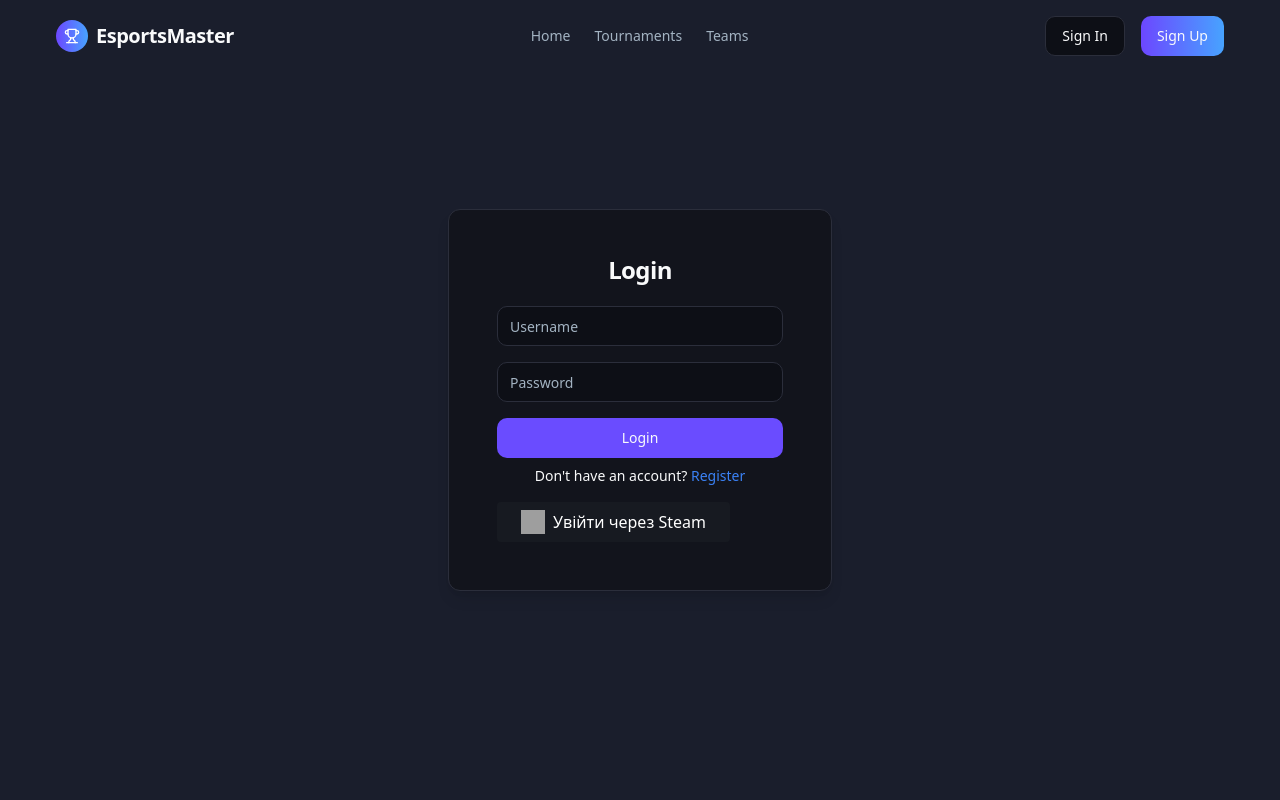
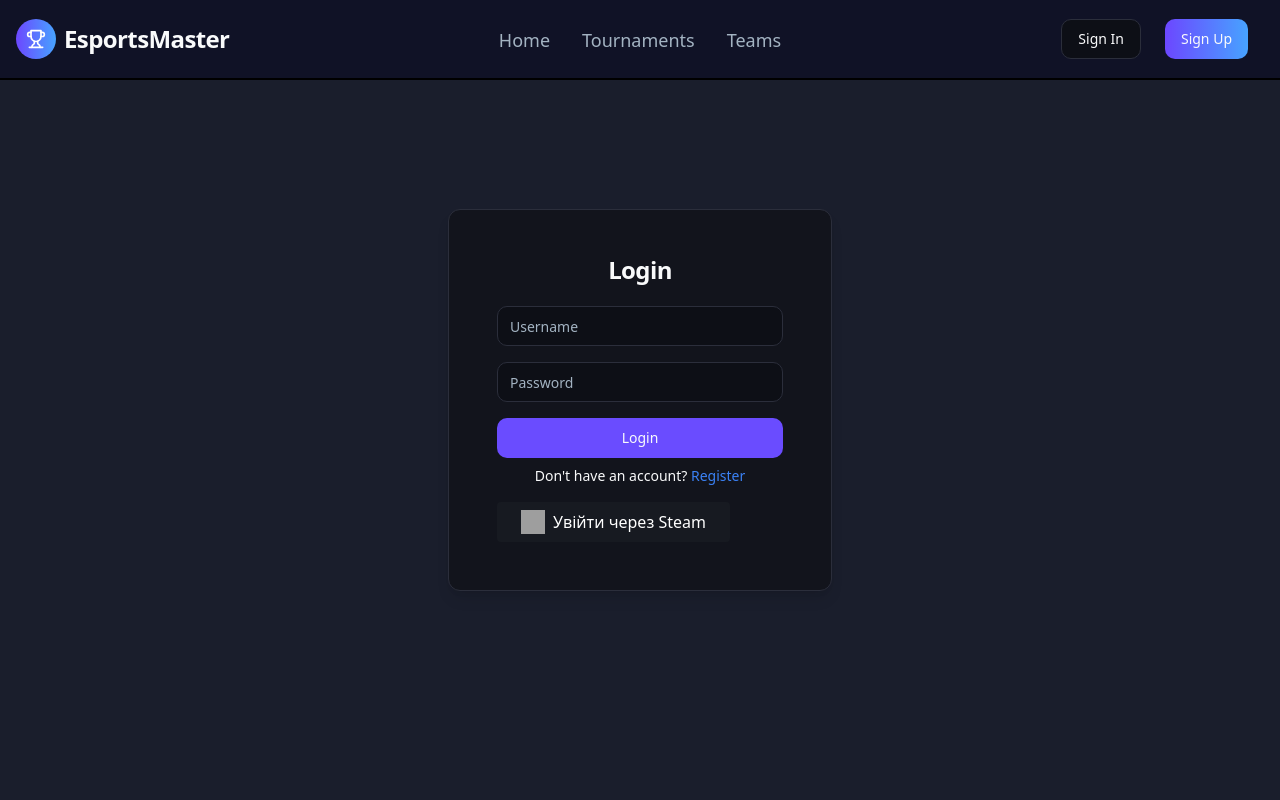
Before and after one commit to dddiimmaa220033/cyberWebFrontend1, a React (Vite) app: page /login in a window 1280 px wide. Shown: the top 800 px of the page. Built offline with nearby package versions, Linux system fonts and the light colour scheme; grey boxes are pictures that could not be loaded.

Commit message:
Update Navbar.tsx

```diff
--- a/src/components/layout/Navbar.tsx
+++ b/src/components/layout/Navbar.tsx
@@ -1,35 +1,80 @@
-import React, { useState, useEffect } from "react";
+import React, { useState, useEffect, useRef } from "react";
 import { Link, useLocation, useNavigate } from "react-router-dom";
 import { Button } from "@/components/ui/button";
-import { Trophy, Users, Home, Menu, X, Settings } from "lucide-react";
+import { Trophy, Users, Home, Settings, Menu } from "lucide-react";
 import { cn } from "@/lib/utils";
+
+const DEFAULT_BG = "bg-[#101226]";
 
 const Navbar = () => {
   const [isScrolled, setIsScrolled] = useState(false);
-  const [isMobileMenuOpen, setIsMobileMenuOpen] = useState(false);
-  const location = useLocation();
-  const navigate = useNavigate();
+  const [showNavbar, setShowNavbar] = useState(true);
+  const [headerBg, setHeaderBg] = useState(DEFAULT_BG);
+  const [mobileMenu, setMobileMenu] = useState(false);
+  const lastScrollY = useRef(window.scrollY);
 
   const [isAuthenticated, setIsAuthenticated] = useState(false);
   const [username, setUsername] = useState("");
+  const location = useLocation();
+  const navigate = useNavigate();
 
   useEffect(() => {
     const token = localStorage.getItem("token");
     const storedUsername = localStorage.getItem("username");
     if (token && storedUsername) {
       setIsAuthenticated(true);
-      setUsername(storedUsername); // відображаємо ім'я користувача
+      setUsername(storedUsername);
     } else {
       setIsAuthenticated(false);
     }
-  }, [localStorage.getItem("token"), localStorage.getItem("username")]); // Викликається при зміні значень
+  }, []);
+
+  // Intersection Observer для секцій
+  useEffect(() => {
+    const headerHeight = 80; // h-20 = 80px
+    const sections = Array.from(document.querySelectorAll("[data-header-bg]"));
+    if (!sections.length) return;
+
+    const observer = new window.IntersectionObserver(
+      (entries) => {
+        const visible = entries
+          .filter(e => e.isIntersecting)
+          .sort((a, b) => a.boundingClientRect.top - b.boundingClientRect.top);
+        if (visible.length > 0) {
+          const bg = visible[0].target.getAttribute("data-header-bg") || DEFAULT_BG;
+          setHeaderBg(bg);
+        }
+      },
+      {
+        root: null,
+        rootMargin: `-${headerHeight}px 0px 0px 0px`,
+        threshold: 0
+      }
+    );
+    sections.forEach(section => observer.observe(section));
+    return () => observer.disconnect();
+  }, [location.pathname]);
+
+  // Скрол хедер
+  useEffect(() => {
+    const handleScroll = () => {
+      setIsScrolled(window.scrollY > 10);
+      if (window.scrollY > lastScrollY.current && window.scrollY > 60) {
+        setShowNavbar(false); // вниз — сховати
+      } else {
+        setShowNavbar(true); // вгору — показати
+      }
+      lastScrollY.current = window.scrollY;
+    };
+    window.addEventListener("scroll", handleScroll);
+    return () => window.removeEventListener("scroll", handleScroll);
+  }, []);
 
   const navLinks = [
     { path: "/", label: "Home", icon: <Home className="h-4 w-4 mr-2" /> },
     { path: "/tournaments", label: "Tournaments", icon: <Trophy className="h-4 w-4 mr-2" /> },
     { path: "/teams", label: "Teams", icon: <Users className="h-4 w-4 mr-2" /> },
   ];
-
   const role = localStorage.getItem("role");
   if (isAuthenticated && role === "2") {
     navLinks.push({
@@ -38,42 +83,44 @@ const Navbar = () => {
       icon: <Settings className="h-4 w-4 mr-2" />
     });
   }
-
   const isActive = (path: string) => location.pathname === path;
 
   const handleLogout = () => {
     localStorage.removeItem("token");
     localStorage.removeItem("username");
     setIsAuthenticated(false);
-    setUsername(""); // очищаємо ім'я користувача
+    setUsername("");
     navigate("/login");
   };
 
   return (
     <header
       className={cn(
-        "fixed top-0 left-0 right-0 z-50 transition-all duration-300 ease-in-out px-6 py-4",
-        isScrolled ? "bg-esports-dark/80 backdrop-blur-md shadow-md" : "bg-transparent"
+        "fixed top-0 left-0 right-0 z-50 transition-transform duration-300 ease-in-out px-0 py-0",
+        isScrolled ? "bg-esports-dark/80 backdrop-blur-md shadow-md" : "bg-transparent",
+        showNavbar ? "translate-y-0" : "-translate-y-full"
       )}
     >
-      <div className="container mx-auto flex items-center justify-between">
+      <div className={cn("w-full border-b-2 border-black h-20 flex items-center justify-between", headerBg)}>
+        {/* Лого */}
         <Link
           to="/"
-          className="flex items-center gap-2 transition-transform hover:scale-105"
+          className="flex items-center gap-2 transition-transform hover:scale-105 ml-4"
         >
-          <div className="relative w-8 h-8 rounded-full bg-gradient-to-r from-esports-purple to-esports-blue flex items-center justify-center">
-            <Trophy className="w-4 h-4 text-white" />
+          <div className="relative w-10 h-10 rounded-full bg-gradient-to-r from-esports-purple to-esports-blue flex items-center justify-center">
+            <Trophy className="w-5 h-5 text-white" />
           </div>
-          <span className="font-bold text-xl tracking-tight">EsportsMaster</span>
+          <span className="font-bold text-2xl tracking-tight">EsportsMaster</span>
         </Link>
 
-        <nav className="hidden md:flex items-center gap-6">
+        {/* Меню по центру */}
+        <nav className="hidden md:flex absolute left-1/2 top-1/2 -translate-x-1/2 -translate-y-1/2 items-center gap-8">
           {navLinks.map((link) => (
             <Link
               key={link.path}
               to={link.path}
               className={cn(
-                "flex items-center text-sm font-medium transition-colors hover:text-primary",
+                "flex items-center text-lg font-medium transition-colors hover:text-primary",
                 isActive(link.path)
                   ? "text-primary relative after:absolute after:bottom-[-8px] after:left-0 after:w-full after:h-0.5 after:bg-gradient-to-r after:from-esports-purple after:to-esports-blue"
                   : "text-muted-foreground"
@@ -84,7 +131,16 @@ const Navbar = () => {
           ))}
         </nav>
 
-        <div className="hidden md:flex items-center gap-4">
+        {/* Mobile burger */}
+        <button
+          className="md:hidden flex items-center mr-4"
+          onClick={() => setMobileMenu((v) => !v)}
+        >
+          <Menu className="w-8 h-8 text-white" />
+        </button>
+
+        {/* Правий блок */}
+        <div className="hidden md:flex items-center gap-6 ml-auto mr-8">
           {isAuthenticated ? (
             <div className="flex items-center gap-4">
               <Link
@@ -109,52 +165,47 @@ const Navbar = () => {
           )}
         </div>
 
-        <button
-          className="md:hidden text-muted-foreground hover:text-foreground transition-colors"
-          onClick={() => setIsMobileMenuOpen(!isMobileMenuOpen)}
-        >
-          {isMobileMenuOpen ? (
-            <X className="h-6 w-6" />
-          ) : (
-            <Menu className="h-6 w-6" />
-          )}
-        </button>
-      </div>
-
-      {isMobileMenuOpen && (
-        <div className="md:hidden fixed inset-0 top-16 z-40 bg-esports-dark/95">
-          <div className="flex flex-col items-center gap-6 py-4">
+        {/* Mobile menu */}
+        {mobileMenu && (
+          <div className={cn(
+            "fixed inset-0 z-50 bg-black/80 flex flex-col items-center justify-center gap-8 md:hidden"
+          )}>
             {navLinks.map((link) => (
               <Link
                 key={link.path}
                 to={link.path}
-                className={cn(
-                  "flex items-center text-sm font-medium transition-colors hover:text-primary",
-                  isActive(link.path)
-                    ? "text-primary relative after:absolute after:bottom-[-8px] after:left-0 after:w-full after:h-0.5 after:bg-gradient-to-r after:from-esports-purple after:to-esports-blue"
-                    : "text-muted-foreground"
-                )}
+                className="text-2xl text-white font-bold"
+                onClick={() => setMobileMenu(false)}
               >
                 {link.label}
               </Link>
             ))}
             {isAuthenticated ? (
-              <Button variant="outline" className="w-full text-sm" onClick={handleLogout}>
-                Log Out
-              </Button>
+              <div className="flex flex-col items-center gap-4">
+                <Link
+                  to="/profile"
+                  className="font-bold text-xl text-white hover:underline transition-colors"
+                  onClick={() => setMobileMenu(false)}
+                >
+                  {username}
+                </Link>
+                <Button variant="outline" className="text-lg" onClick={handleLogout}>
+                  Log Out
+                </Button>
+              </div>
             ) : (
               <>
-                <Button variant="outline" className="w-full text-sm" onClick={() => navigate("/login")}>
+                <Button variant="outline" className="text-lg" onClick={() => { setMobileMenu(false); navigate("/login"); }}>
                   Sign In
                 </Button>
-                <Button className="w-full text-sm bg-gradient-to-r from-esports-purple to-esports-blue hover:opacity-90 transition-opacity">
+                <Button className="text-lg bg-gradient-to-r from-esports-purple to-esports-blue hover:opacity-90 transition-opacity">
                   Sign Up
                 </Button>
               </>
             )}
           </div>
-        </div>
-      )}
+        )}
+      </div>
     </header>
   );
 };
```
